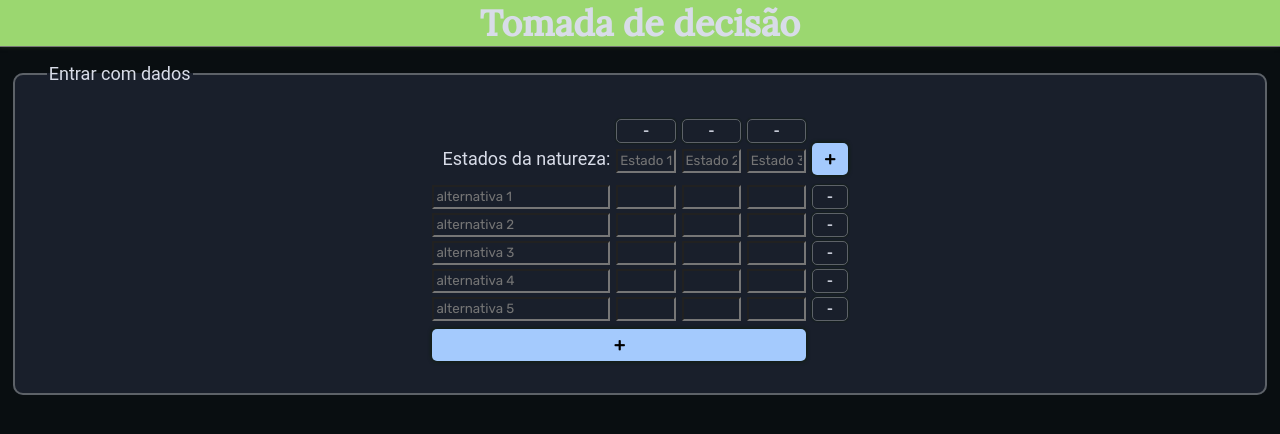
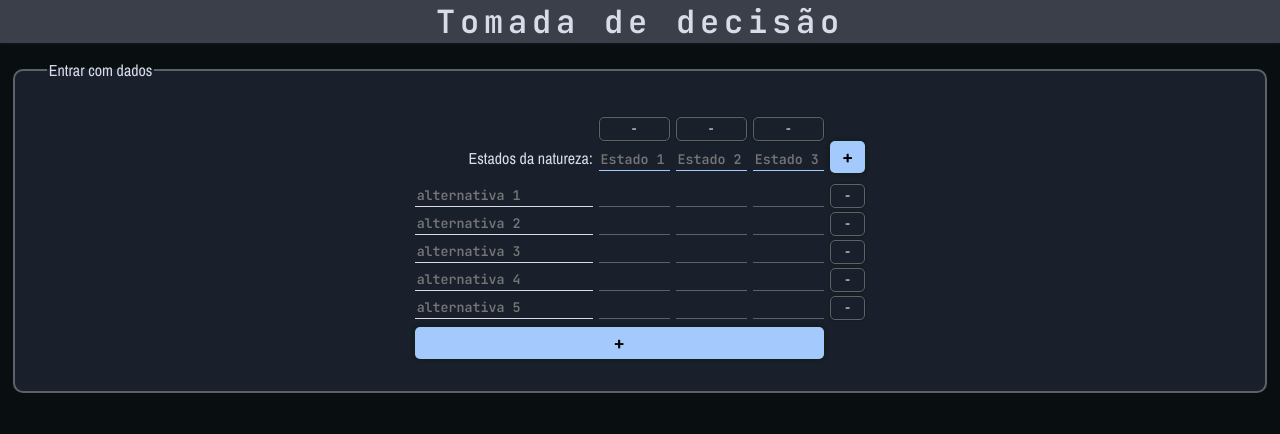
Before and after one commit to damianvaz/tomada-de-decisao, a PHP site: page /main.php in a window 1280 px wide. Shown: the top 434 px of the page. Run offline with PHP 8.4, Linux system fonts and the light colour scheme.

```diff
--- a/includes/util.inc.php
+++ b/includes/util.inc.php
@@ -22,8 +22,8 @@
         // Printing the minus button for the alternative with correct style and position and the highlight for the button
         $bottom = 5 + (($totalAlternatives - $alternativeNumber) * 3.5 );
         $bottom .= "vh";
-        $width = (15 + (5.5 * $StatesQtd));
-        $totalWidth = 18.5 + (5.5 * $StatesQtd);
+        $width = (15 + (6.5 * $StatesQtd));
+        $totalWidth = 18.5 + (6.5 * $StatesQtd);
         $left = ($totalWidth < 100) ? (100 - $totalWidth)/2: 0;
         $highlight = "<div class='minusAlternativeHighlight minusAlternativeHighlight$alternativeNumber' style='bottom:$bottom;width:$width%;left: $left%'></div>";
         $style = "<style>button.minusAlternative$alternativeNumber:hover + .minusAlternativeHighlight$alternativeNumber{ display: block }</style>";
@@ -42,7 +42,7 @@
         $stateNameEcho = $labelStateName;
         $height = (4 + (3.5 * $alternativesNumber));
         $height .= "vh";
-        $totalWidth = (18.5 + (5.5 * $StatesNumber));
+        $totalWidth = (18.5 + (6.5 * $StatesNumber));
 
         if($totalWidth > 100) {
             $left = 15.5;
@@ -57,7 +57,7 @@
             $buttonMinusState = "<button class='minusState minusState$counter' name='minusState$counter'>-</button>";
             $highlight = "<div class='minusStateHighlight minusStateHighlight$counter' style='height:$height;left:$left%'></div>";
             echo "$buttonMinusState$highlight$style";
-            $left += 5.5;
+            $left += 6.5;
             if(isset($_SESSION['statesNames']) AND $counter <= count($_SESSION['statesNames']) AND $_SESSION['statesNames'][$counter-1] != "") {
                 $stateNameEcho .= "<input class='stateName' type='text' name='stateName$counter' value='{$_SESSION['statesNames'][$counter-1]}'>";
             } else {
--- a/main.php
+++ b/main.php
@@ -34,7 +34,7 @@ require "./includes/util.inc.php";
                 printAlternative($counter, $_SESSION['alternatives'], $_SESSION['states']);
                 $counter++;
             }
-            $buttonWidth = 15 + (5.5 * $_SESSION['states']);
+            $buttonWidth = 15 + (6.5 * $_SESSION['states']);
             $buttonAddAlternative = "<button class='addAlternative' name='addAlternative' style='width:$buttonWidth%'>+</button>";
             $buttonPlaceHolder = "<button class='placeholder'>+</button>";
             echo "$buttonAddAlternative$buttonPlaceHolder";
--- a/style.css
+++ b/style.css
@@ -1,19 +1,18 @@
-@import url('https://fonts.googleapis.com/css2?family=Lora:wght@500&family=Rubik&display=swap');
+@import url('https://fonts.googleapis.com/css2?family=Archivo+Narrow&family=JetBrains+Mono:wght@600&display=swap');
 
 body {
-    font-family: 'Roboto', sans-serif;
+    font-family: 'Archivo Narrow', sans-serif;
     margin: 0;
-    font-size: 18px;
     background-color: #090E11;
     color: #D8DCE8;
 }
 
 h1 {
-    font-family: 'Lora', serif;
+    font-family: 'JetBrains Mono', monospace;
     text-align: center;
-    border-bottom: 1px solid #777;
-    background-color: #9bd770;
-    box-shadow: 0 0 4px 0 #202c18;
+    letter-spacing: .3rem;
+    background-color: #3B3F4A;
+    box-shadow: 0 0 4px 0 #191F2B;
     margin: 0 0 16px;
 }
 
@@ -50,6 +49,11 @@ input {
     height: 3vh;
     background-color: transparent;
     color: #D8DCE8;
+    border-top-style: none;
+    border-right-style: none;
+    border-left-style: none;
+    border-bottom: 1px solid #5D6268;
+
 }
 
 input.simple {
@@ -57,29 +61,30 @@ input.simple {
 }
 
 input.stateName {
-    width: 5%;
+    width: 6%;
     margin: .5vh 0 1.5vh .5%;
+    border-bottom: 1px solid #A4CAFD;
 }
 
 input.alternativeData {
-    width: 5%;
+    width: 6%;
     margin-left: .5%;
 }
 
 input.alternativeName {
     width: 15%;
-    /*margin: 0;*/
+    border-bottom: 1px solid #D8DCE8;
 }
 
 input, button {
-    font-family: 'Rubik', serif;
+    font-family: 'JetBrains Mono', monospace;
 }
 button {
     font-size: 18px;
     font-weight: bold;
     min-width: 3%;
     height: 3vh;
-    font-family: 'Rubik', serif;
+    font-family: 'JetBrains Mono', monospace;
     padding: 2px;
     margin: auto auto auto .5%;
     background-color: #A4CAFD;
@@ -121,7 +126,7 @@ button.addAlternative {
 
 .minusStateHighlight {
     display: none;
-    width: 5%;
+    width: 6%;
     background-color: #3B3F4Acc;
     position: absolute;
     bottom: 5vh;
@@ -140,7 +145,7 @@ button.addAlternative {
 }
 
 button.minusState {
-    width: 5%;
+    width: 6%;
     margin: auto auto auto .5%;
     box-shadow: 0 0 2px 0 #0f1f03 ;
     font-size: 12px;
@@ -237,3 +242,15 @@ label.check {
     box-sizing: border-box;
 
 }
+
+/* Chrome, Safari, Edge, Opera */
+input::-webkit-outer-spin-button,
+input::-webkit-inner-spin-button {
+    -webkit-appearance: none;
+    margin: 0;
+}
+
+/* Firefox */
+input[type=number] {
+    -moz-appearance: textfield;
+}
```
